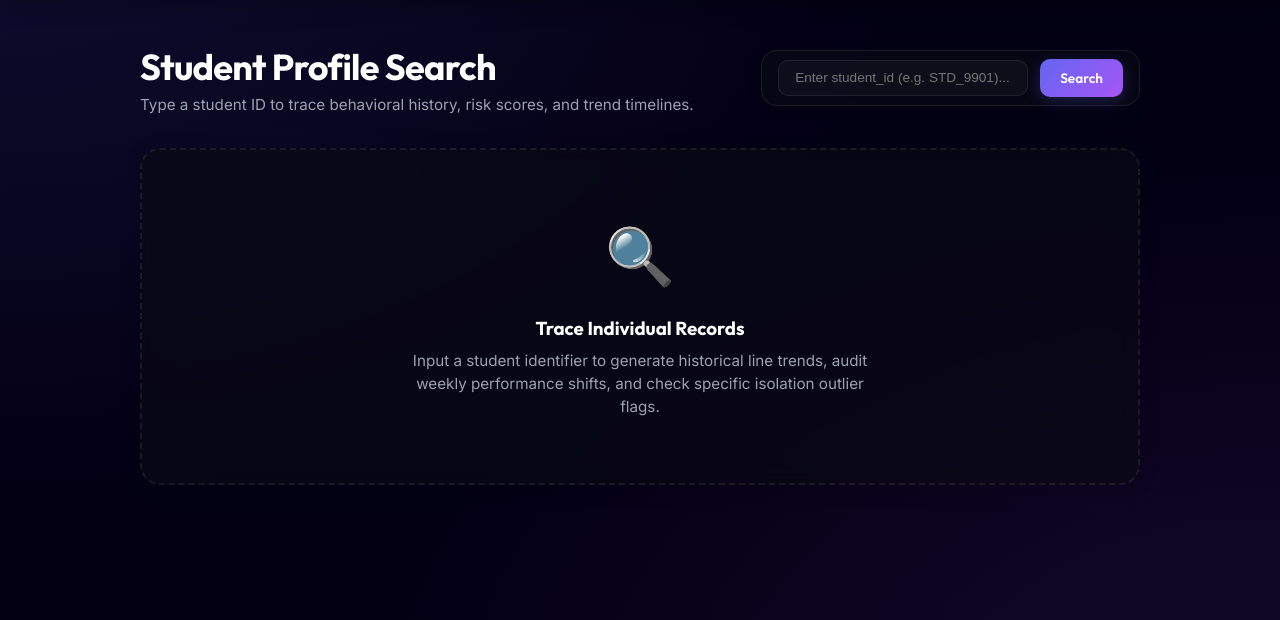
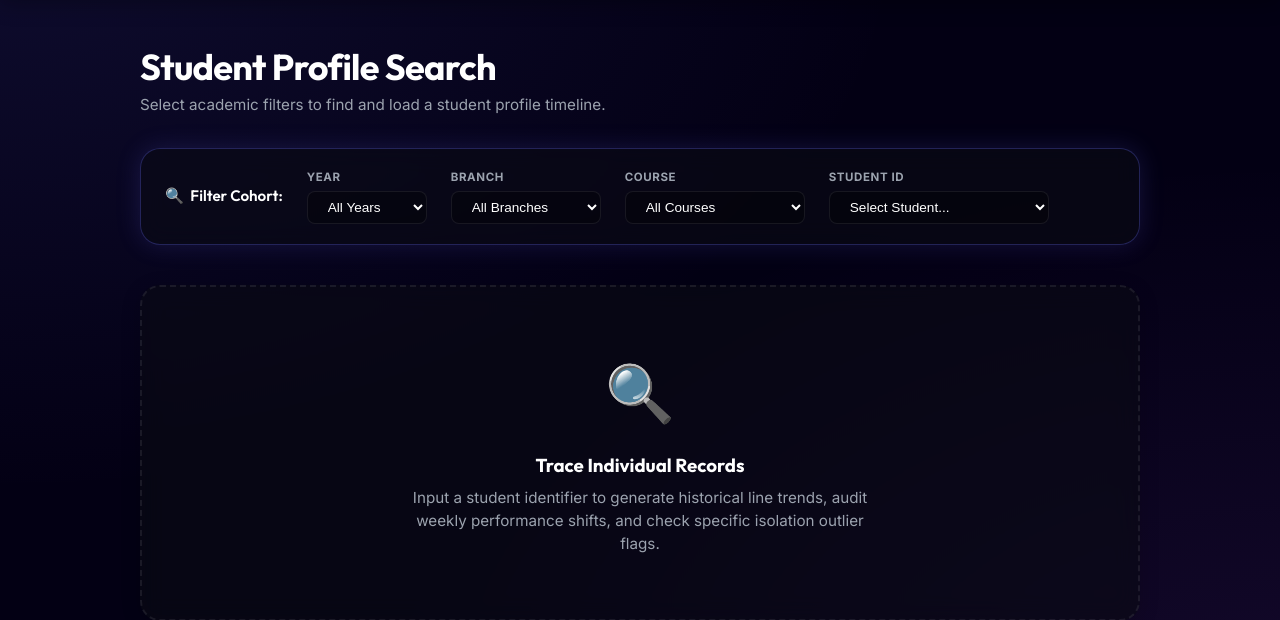
Before and after one commit to Siri06-git/fusion-flowwatch-anamoly-detection, a Flask app: page /profile in a window 1280 px wide. Shown: the part 73-693 px from the top of the page. Run offline with Flask 3, Linux system fonts and the light colour scheme; the visitor is signed in with stand-in values (Sample User, id 1); data that the repository does not hold is empty.

Commit message:
Implement Phase 52: Add Year, Branch, Course, and Student ID selectors to Student Search page in Institution mode

```diff
--- a/app.py
+++ b/app.py
@@ -286,8 +286,92 @@ def profile():
     student_id = request.args.get('student_id', '').strip()
     history_list = []
     error_msg = None
+    student_meta = None
 
-    student_meta = None
+    if session.get('portal' + '_mode') == 'institution':
+        year_param = request.args.get('year', '').strip()
+        branch_param = request.args.get('branch', '').strip()
+        course_param = request.args.get('course', '').strip()
+
+        year_val = None
+        if year_param:
+            try:
+                year_val = int(float(year_param))
+            except ValueError:
+                pass
+
+        branch_val = branch_param if branch_param else None
+        course_val = course_param if course_param else None
+
+        session_db = get_db()
+        unique_years = [r[0] for r in session_db.query(Student.year).distinct().all() if r[0] is not None]
+        unique_branches = [r[0] for r in session_db.query(Student.branch).distinct().all() if r[0]]
+        unique_courses = [r[0] for r in session_db.query(Student.course).distinct().all() if r[0]]
+
+        unique_years.sort()
+        unique_branches.sort()
+        unique_courses.sort()
+
+        student_query = session_db.query(Student.student_id)
+        if year_val is not None:
+            student_query = student_query.filter(Student.year == year_val)
+        if branch_val:
+            student_query = student_query.filter(Student.branch == branch_val)
+        if course_val:
+            student_query = student_query.filter(Student.course == course_val)
+
+        matching_student_ids = [r[0] for r in student_query.order_by(Student.student_id).all()]
+
+        if student_id:
+            student_obj = session_db.query(Student).filter_by(student_id=student_id).first()
+            if not student_obj:
+                error_msg = f"No student found with ID: '{student_id}'"
+            else:
+                matches_filters = True
+                if year_val is not None and student_obj.year != year_val:
+                    matches_filters = False
+                if branch_val and student_obj.branch != branch_val:
+                    matches_filters = False
+                if course_val and student_obj.course != course_val:
+                    matches_filters = False
+
+                if not matches_filters:
+                    error_msg = f"Student ID '{student_id}' exists but does not match the selected filters."
+                else:
+                    student_meta = {
+                        'year': student_obj.year,
+                        'branch': student_obj.branch,
+                        'course': student_obj.course
+                    }
+                    records = (session_db.query(EngagementRecord)
+                               .filter_by(student_id=student_id)
+                               .order_by(EngagementRecord.week_number)
+                               .all())
+                    for r in records:
+                        history_list.append({
+                            'week_number':         int(r.week_number),
+                            'risk_score':          round(float(r.risk_score or 0.0), 1),
+                            'risk_tier':           r.risk_tier,
+                            'avg_quiz_score':      round(float(r.avg_quiz_score or 0.0), 2),
+                            'composite_engagement': round(float(r.composite_engagement or 0.0), 2),
+                        })
+                    if not history_list:
+                        error_msg = f"No record history found for student ID: '{student_id}'"
+
+        return render_template('profile.html',
+                               student_id=student_id,
+                               history=history_list,
+                               error_msg=error_msg,
+                               student_meta=student_meta,
+                               unique_years=unique_years,
+                               unique_branches=unique_branches,
+                               unique_courses=unique_courses,
+                               selected_year=year_val,
+                               selected_branch=branch_val,
+                               selected_course=course_val,
+                               matching_student_ids=matching_student_ids)
+
+    # Industry mode search (unchanged)
     if student_id:
         session_db = get_db()
         student_obj = session_db.query(Student).filter_by(student_id=student_id).first()
--- a/templates/profile.html
+++ b/templates/profile.html
@@ -2,16 +2,30 @@
 
 {% block title %}FlowWatch Portal - Student Search{% endblock %}
 
+{% block extra_css %}
+<style>
+    .inst-glow     { box-shadow: 0 0 24px rgba(99,102,241,0.18); }
+    .inst-border   { border-color: rgba(99,102,241,0.35) !important; }
+</style>
+{% endblock %}
+
 {% block content %}
 <div class="analytics-container" style="max-width: 1000px; margin: 0 auto; gap: 2rem;">
     <!-- Profile Search Header -->
-    <div class="dashboard-header">
+    <div class="dashboard-header" style="{% if user_mode == 'institution' %}margin-bottom: 0;{% endif %}">
         <div>
             <h1 class="page-title">Student Profile Search</h1>
-            <p class="page-subtitle">Type a student ID to trace behavioral history, risk scores, and trend timelines.</p>
+            <p class="page-subtitle">
+                {% if user_mode == 'institution' %}
+                    Select academic filters to find and load a student profile timeline.
+                {% else %}
+                    Type a student ID to trace behavioral history, risk scores, and trend timelines.
+                {% endif %}
+            </p>
         </div>
 
-        <!-- Inline Search Box -->
+        <!-- Inline Search Box for Industry Mode -->
+        {% if user_mode != 'institution' %}
         <div class="quick-upload-card" style="padding: 0.5rem 1rem;">
             <form action="{{ url_for('profile') }}" method="GET" style="display: flex; align-items: center; gap: 0.75rem;">
                 <input type="text" name="student_id" id="search-student-id" placeholder="Enter student_id (e.g. STD_9901)..."
@@ -19,7 +33,72 @@
                 <button type="submit" class="btn btn-primary btn-inline" style="padding: 0.6rem 1.25rem;">Search</button>
             </form>
         </div>
+        {% endif %}
     </div>
+
+    <!-- ── Dynamic Filter Bar for Institution Mode (Phase 52) ────────── -->
+    {% if user_mode == 'institution' %}
+    <div class="grid-card inst-glow inst-border" style="padding: 1.25rem 1.5rem; border-color: rgba(99,102,241,0.3) !important; margin-bottom: 0.5rem;">
+        <form method="GET" action="{{ url_for('profile') }}" style="display: flex; align-items: center; justify-content: space-between; flex-wrap: wrap; gap: 1rem; width: 100%;">
+            <div style="display: flex; align-items: center; gap: 1.5rem; flex-wrap: wrap; flex-grow: 1;">
+                <h3 style="font-family: var(--font-heading); font-size: 0.95rem; font-weight: 600; color: #fff; display: flex; align-items: center; gap: 0.4rem; margin: 0;">
+                    <span>🔍</span> Filter Cohort:
+                </h3>
+
+                <!-- Year Filter -->
+                <div style="display: flex; flex-direction: column; gap: 0.25rem;">
+                    <label for="filter-year" style="font-size: 0.72rem; text-transform: uppercase; color: var(--text-muted); font-weight: 700; letter-spacing: 0.05em;">Year</label>
+                    <select name="year" id="filter-year" class="search-input" style="padding: 0.45rem 1rem; font-size: 0.85rem; border-radius: 8px; width: 120px; background: rgba(0,0,0,0.3); border: 1px solid var(--border-glass); color: #fff; cursor: pointer;" onchange="document.getElementById('filter-student-id').value = ''; this.form.submit()">
+                        <option value="">All Years</option>
+                        {% for y in unique_years %}
+                        <option value="{{ y }}" {% if selected_year == y %}selected{% endif %}>Year {{ y }}</option>
+                        {% endfor %}
+                    </select>
+                </div>
+
+                <!-- Branch Filter -->
+                <div style="display: flex; flex-direction: column; gap: 0.25rem;">
+                    <label for="filter-branch" style="font-size: 0.72rem; text-transform: uppercase; color: var(--text-muted); font-weight: 700; letter-spacing: 0.05em;">Branch</label>
+                    <select name="branch" id="filter-branch" class="search-input" style="padding: 0.45rem 1rem; font-size: 0.85rem; border-radius: 8px; width: 150px; background: rgba(0,0,0,0.3); border: 1px solid var(--border-glass); color: #fff; cursor: pointer;" onchange="document.getElementById('filter-student-id').value = ''; this.form.submit()">
+                        <option value="">All Branches</option>
+                        {% for b in unique_branches %}
+                        <option value="{{ b }}" {% if selected_branch == b %}selected{% endif %}>{{ b }}</option>
+                        {% endfor %}
+                    </select>
+                </div>
+
+                <!-- Course Filter -->
+                <div style="display: flex; flex-direction: column; gap: 0.25rem;">
+                    <label for="filter-course" style="font-size: 0.72rem; text-transform: uppercase; color: var(--text-muted); font-weight: 700; letter-spacing: 0.05em;">Course</label>
+                    <select name="course" id="filter-course" class="search-input" style="padding: 0.45rem 1rem; font-size: 0.85rem; border-radius: 8px; width: 180px; background: rgba(0,0,0,0.3); border: 1px solid var(--border-glass); color: #fff; cursor: pointer;" onchange="document.getElementById('filter-student-id').value = ''; this.form.submit()">
+                        <option value="">All Courses</option>
+                        {% for c in unique_courses %}
+                        <option value="{{ c }}" {% if selected_course == c %}selected{% endif %}>{{ c }}</option>
+                        {% endfor %}
+                    </select>
+                </div>
+
+                <!-- Student ID Filter -->
+                <div style="display: flex; flex-direction: column; gap: 0.25rem;">
+                    <label for="filter-student-id" style="font-size: 0.72rem; text-transform: uppercase; color: var(--text-muted); font-weight: 700; letter-spacing: 0.05em;">Student ID</label>
+                    <select name="student_id" id="filter-student-id" class="search-input" style="padding: 0.45rem 1rem; font-size: 0.85rem; border-radius: 8px; width: 220px; background: rgba(0,0,0,0.3); border: 1px solid var(--border-glass); color: #fff; cursor: pointer;" onchange="this.form.submit()">
+                        <option value="">Select Student...</option>
+                        {% for sid in matching_student_ids %}
+                        <option value="{{ sid }}" {% if student_id == sid %}selected{% endif %}>{{ sid }}</option>
+                        {% endfor %}
+                    </select>
+                </div>
+            </div>
+
+            <!-- Clear Filters -->
+            {% if selected_year or selected_branch or selected_course or student_id %}
+            <a href="{{ url_for('profile') }}" class="btn btn-secondary" style="padding: 0.5rem 1.25rem; font-size: 0.82rem; border-radius: 8px; text-decoration: none; align-self: flex-end; border: 1px solid var(--border-glass); background: rgba(255,255,255,0.05); color: #fff; display: flex; align-items: center; transition: var(--transition-smooth);">
+                Clear Filters
+            </a>
+            {% endif %}
+        </form>
+    </div>
+    {% endif %}
 
     {% if error_msg %}
         <!-- Error Callout -->
```
